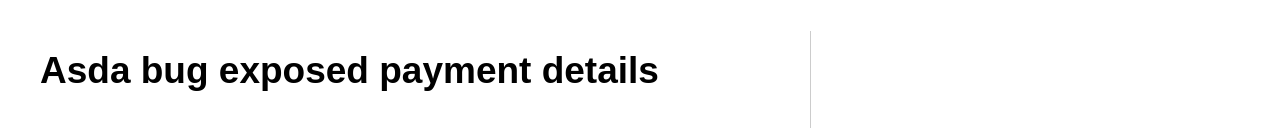
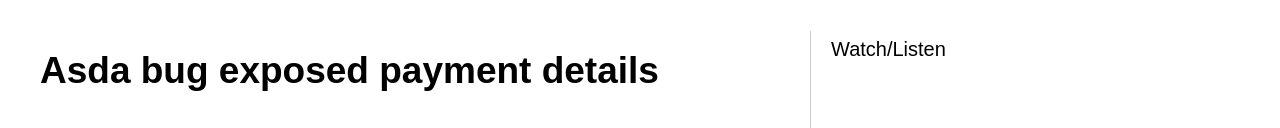
Before and after one commit to Veekshith-Thoram/bbc-cloning, a plain HTML site: page index.html in a window 1280 px wide. Shown: the part 195-323 px from the top of the page. Drawn offline with Linux system fonts and the light colour scheme.

Commit message:
right float part

```diff
--- a/index.html
+++ b/index.html
@@ -92,6 +92,10 @@
                 <img src="images/asda.jpg">
             </div>
         </div>
+        <!-- <div class="clear"></div> -->
+        <div id="watch-listen">
+            <h4>Watch/Listen</h4>
+        </div>
     </div>
 
 </body>
--- a/styles.css
+++ b/styles.css
@@ -259,3 +259,14 @@ h3 a:hover {
     color:black;
     text-decoration: none;
 }
+
+#watch-listen{
+    position: relative;
+    left:20px;
+    /* float: right; */
+}
+
+h4{
+    font-weight: normal;
+    font-size: 20px;
+}
```
